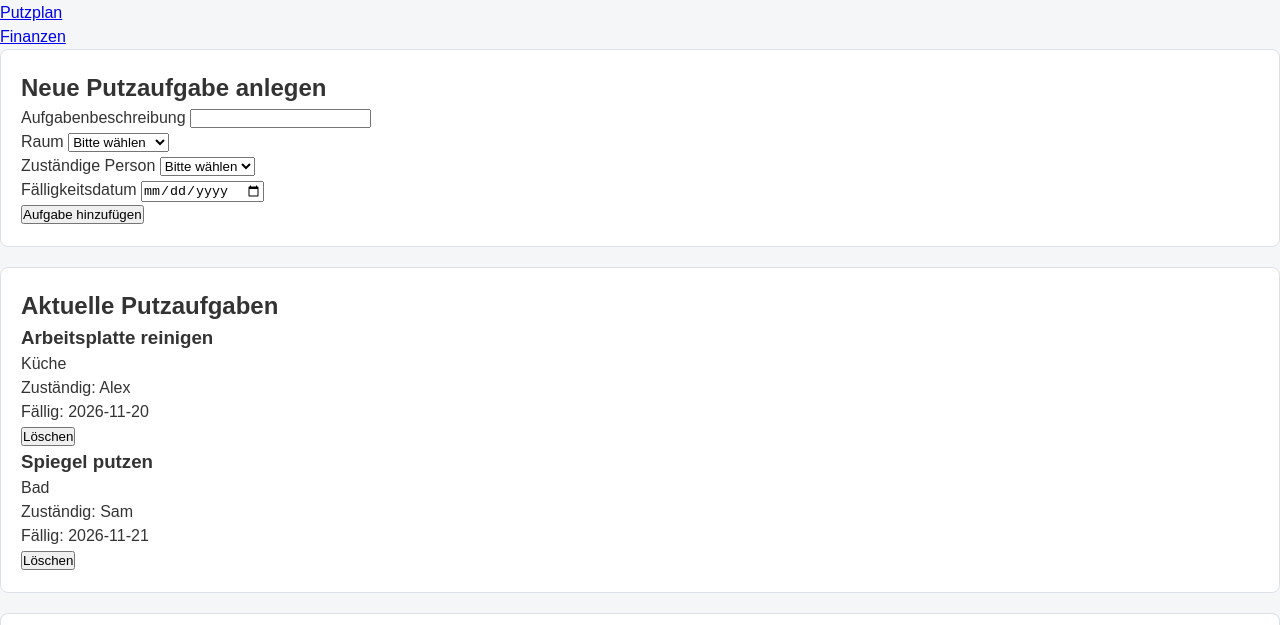
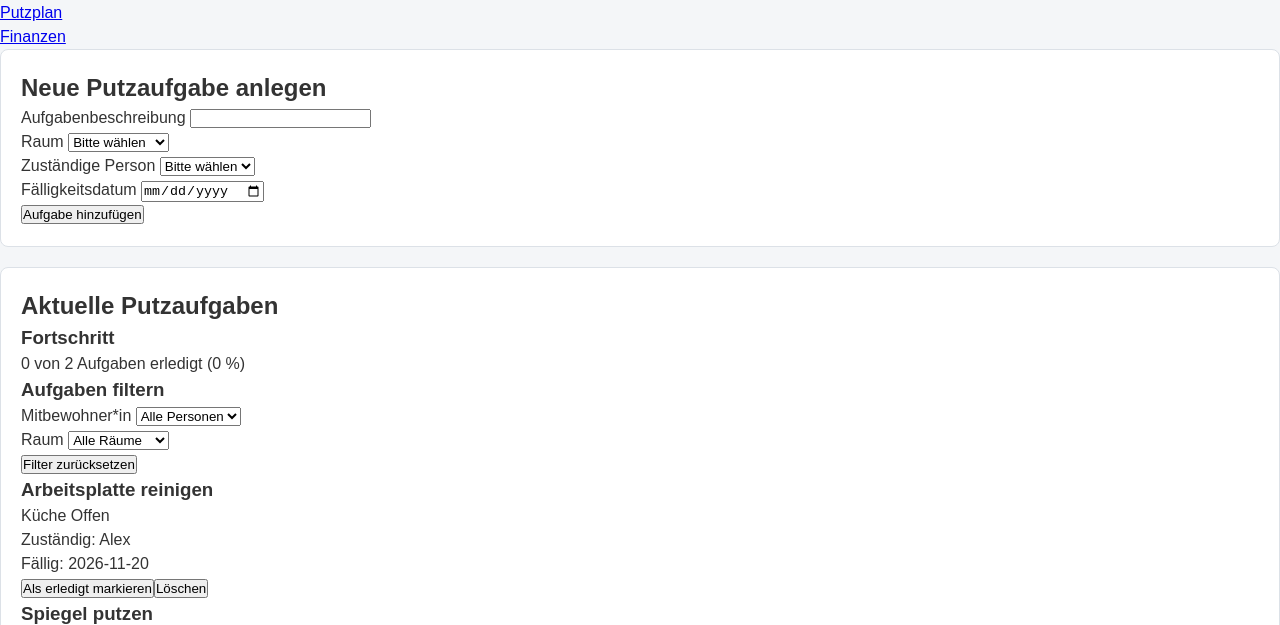
Before and after one commit to KeinDatenvolumen/portfolio-berres, a plain HTML site: page putzplan.html in a window 1280 px wide. Shown: the part 162-787 px from the top of the page. Drawn offline with Linux system fonts and the light colour scheme.

Commit message:
Add cleaning progress and task filters

```diff
--- a/js/putzplan.js
+++ b/js/putzplan.js
@@ -5,14 +5,16 @@ const defaultTasks = [
         title: "Arbeitsplatte reinigen",
         room: "Küche",
         person: "Alex",
-        dueDate: "2026-11-20"
+        dueDate: "2026-11-20",
+        completed: false
     },
     {
         id: 2,
         title: "Spiegel putzen",
         room: "Bad",
         person: "Sam",
-        dueDate: "2026-11-21"
+        dueDate: "2026-11-21",
+        completed: false
     }
 ];
 
@@ -27,26 +29,52 @@ const taskDateInput = document.getElementById("task-date");
 const taskList = document.getElementById("task-list");
 const errorMessage = document.getElementById("error-message");
 
+const personFilter = document.getElementById("person-filter");
+const roomFilter = document.getElementById("room-filter");
+const resetFilterButton = document.getElementById("reset-filter-btn");
+
+const progressText = document.getElementById("progress-text");
+const progressBar = document.getElementById("progress-bar");
+
 function loadTasks() {
+    let loadedTasks;
+
     if (
         typeof loadFromStorage === "function" &&
         typeof STORAGE_KEYS !== "undefined"
     ) {
-        return loadFromStorage(STORAGE_KEYS.CLEANING, defaultTasks);
+        loadedTasks = loadFromStorage(
+            STORAGE_KEYS.CLEANING,
+            defaultTasks
+        );
+    } else {
+        const storedTasks = localStorage.getItem("cleaningTasks");
+
+        if (storedTasks === null) {
+            loadedTasks = [...defaultTasks];
+        } else {
+            try {
+                loadedTasks = JSON.parse(storedTasks);
+            } catch (error) {
+                console.error(
+                    "Die gespeicherten Putzaufgaben konnten nicht geladen werden."
+                );
+
+                loadedTasks = [...defaultTasks];
+            }
+        }
     }
 
-    const storedTasks = localStorage.getItem("cleaningTasks");
-
-    if (storedTasks === null) {
+    if (!Array.isArray(loadedTasks)) {
         return [...defaultTasks];
     }
 
-    try {
-        return JSON.parse(storedTasks);
-    } catch (error) {
-        console.error("Die gespeicherten Putzaufgaben konnten nicht geladen werden.");
-        return [...defaultTasks];
-    }
+    return loadedTasks.map(function (task) {
+        return {
+            ...task,
+            completed: task.completed === true
+        };
+    });
 }
 
 function saveTasks() {
@@ -58,7 +86,10 @@ function saveTasks() {
         return;
     }
 
-    localStorage.setItem("cleaningTasks", JSON.stringify(tasks));
+    localStorage.setItem(
+        "cleaningTasks",
+        JSON.stringify(tasks)
+    );
 }
 
 function validateForm() {
@@ -73,7 +104,9 @@ function validateForm() {
         person === "" ||
         dueDate === ""
     ) {
-        errorMessage.textContent = "Bitte alle Felder ausfüllen.";
+        errorMessage.textContent =
+            "Bitte alle Felder ausfüllen.";
+
         return false;
     }
 
@@ -91,13 +124,14 @@ function addTask() {
         title: taskTitleInput.value.trim(),
         room: taskRoomInput.value,
         person: taskPersonInput.value,
-        dueDate: taskDateInput.value
+        dueDate: taskDateInput.value,
+        completed: false
     };
 
     tasks.push(newTask);
 
     saveTasks();
-    renderTasks();
+    renderPage();
     taskForm.reset();
 }
 
@@ -107,25 +141,96 @@ function deleteTask(taskId) {
     });
 
     saveTasks();
-    renderTasks();
+    renderPage();
+}
+
+function toggleTaskStatus(taskId) {
+    const selectedTask = tasks.find(function (task) {
+        return task.id === taskId;
+    });
+
+    if (selectedTask === undefined) {
+        return;
+    }
+
+    selectedTask.completed = !selectedTask.completed;
+
+    saveTasks();
+    renderPage();
+}
+
+function getFilteredTasks() {
+    const selectedPerson = personFilter.value;
+    const selectedRoom = roomFilter.value;
+
+    return tasks.filter(function (task) {
+        const matchesPerson =
+            selectedPerson === "" ||
+            task.person === selectedPerson;
+
+        const matchesRoom =
+            selectedRoom === "" ||
+            task.room === selectedRoom;
+
+        return matchesPerson && matchesRoom;
+    });
+}
+
+function createBadge(text, className) {
+    const badge = document.createElement("span");
+    badge.className = className;
+    badge.textContent = text;
+
+    return badge;
 }
 
 function createTaskCard(task) {
     const taskArticle = document.createElement("article");
     taskArticle.className = "item-card";
 
+    if (task.completed) {
+        taskArticle.classList.add("item-completed");
+    }
+
     const taskTitle = document.createElement("h3");
     taskTitle.textContent = task.title;
 
-    const roomBadge = document.createElement("span");
-    roomBadge.className = "badge badge-category";
-    roomBadge.textContent = task.room;
+    const badgeContainer = document.createElement("p");
+
+    const roomBadge = createBadge(
+        task.room,
+        "badge badge-category"
+    );
+
+    const statusBadge = createBadge(
+        task.completed ? "Erledigt" : "Offen",
+        task.completed
+            ? "badge badge-done"
+            : "badge badge-open"
+    );
+
+    badgeContainer.appendChild(roomBadge);
+    badgeContainer.appendChild(document.createTextNode(" "));
+    badgeContainer.appendChild(statusBadge);
 
     const responsiblePerson = document.createElement("p");
-    responsiblePerson.textContent = "Zuständig: " + task.person;
+    responsiblePerson.textContent =
+        "Zuständig: " + task.person;
 
     const dueDate = document.createElement("p");
-    dueDate.textContent = "Fällig: " + task.dueDate;
+    dueDate.textContent =
+        "Fällig: " + task.dueDate;
+
+    const statusButton = document.createElement("button");
+    statusButton.type = "button";
+    statusButton.className = "btn btn-secondary btn-sm";
+    statusButton.textContent = task.completed
+        ? "Als offen markieren"
+        : "Als erledigt markieren";
+
+    statusButton.addEventListener("click", function () {
+        toggleTaskStatus(task.id);
+    });
 
     const deleteButton = document.createElement("button");
     deleteButton.type = "button";
@@ -137,9 +242,10 @@ function createTaskCard(task) {
     });
 
     taskArticle.appendChild(taskTitle);
-    taskArticle.appendChild(roomBadge);
+    taskArticle.appendChild(badgeContainer);
     taskArticle.appendChild(responsiblePerson);
     taskArticle.appendChild(dueDate);
+    taskArticle.appendChild(statusButton);
     taskArticle.appendChild(deleteButton);
 
     return taskArticle;
@@ -148,21 +254,75 @@ function createTaskCard(task) {
 function renderTasks() {
     taskList.replaceChildren();
 
-    if (tasks.length === 0) {
+    const filteredTasks = getFilteredTasks();
+
+    if (filteredTasks.length === 0) {
         const emptyMessage = document.createElement("p");
         emptyMessage.className = "empty-state";
-        emptyMessage.textContent = "Keine Aufgaben vorhanden.";
+        emptyMessage.textContent =
+            "Keine passenden Aufgaben vorhanden.";
 
         taskList.appendChild(emptyMessage);
         return;
     }
 
-    tasks.forEach(function (task) {
+    filteredTasks.forEach(function (task) {
         const taskCard = createTaskCard(task);
         taskList.appendChild(taskCard);
     });
 }
 
+function updateProgress() {
+    const totalTasks = tasks.length;
+
+    const completedTasks = tasks.filter(function (task) {
+        return task.completed;
+    }).length;
+
+    let progressPercentage = 0;
+
+    if (totalTasks > 0) {
+        progressPercentage = Math.round(
+            completedTasks / totalTasks * 100
+        );
+    }
+
+    progressText.textContent =
+        completedTasks +
+        " von " +
+        totalTasks +
+        " Aufgaben erledigt (" +
+        progressPercentage +
+        " %)";
+
+    progressBar.style.width = progressPercentage + "%";
+
+    progressBar.setAttribute(
+        "aria-valuenow",
+        String(progressPercentage)
+    );
+}
+
+function resetFilters() {
+    personFilter.value = "";
+    roomFilter.value = "";
+
+    renderTasks();
+}
+
+function renderPage() {
+    renderTasks();
+    updateProgress();
+}
+
 addTaskButton.addEventListener("click", addTask);
 
-renderTasks();
+personFilter.addEventListener("change", renderTasks);
+roomFilter.addEventListener("change", renderTasks);
+
+resetFilterButton.addEventListener(
+    "click",
+    resetFilters
+);
+
+renderPage();
--- a/putzplan.html
+++ b/putzplan.html
@@ -96,6 +96,63 @@
 
       <section class="card">
         <h2>Aktuelle Putzaufgaben</h2>
+
+        <section>
+          <h3>Fortschritt</h3>
+
+          <p id="progress-text">
+            0 von 0 Aufgaben erledigt (0 %)
+          </p>
+
+          <div class="progress-container">
+            <div
+                    id="progress-bar"
+                    class="progress-bar"
+                    role="progressbar"
+                    aria-label="Fortschritt der Putzaufgaben"
+                    aria-valuemin="0"
+                    aria-valuemax="100"
+                    aria-valuenow="0"
+            ></div>
+          </div>
+        </section>
+
+        <section>
+          <h3>Aufgaben filtern</h3>
+
+          <div class="filter-bar">
+            <div class="form-group">
+              <label for="person-filter">Mitbewohner*in</label>
+              <select id="person-filter" name="person-filter">
+                <option value="">Alle Personen</option>
+                <option value="Alex">Alex</option>
+                <option value="Sam">Sam</option>
+                <option value="Robin">Robin</option>
+                <option value="Luca">Luca</option>
+              </select>
+            </div>
+
+            <div class="form-group">
+              <label for="room-filter">Raum</label>
+              <select id="room-filter" name="room-filter">
+                <option value="">Alle Räume</option>
+                <option value="Küche">Küche</option>
+                <option value="Bad">Bad</option>
+                <option value="Flur">Flur</option>
+                <option value="Wohnzimmer">Wohnzimmer</option>
+              </select>
+            </div>
+
+            <button
+                    type="button"
+                    id="reset-filter-btn"
+                    class="btn btn-secondary"
+            >
+              Filter zurücksetzen
+            </button>
+          </div>
+        </section>
+
         <div id="task-list" class="item-list"></div>
       </section>
 
```
